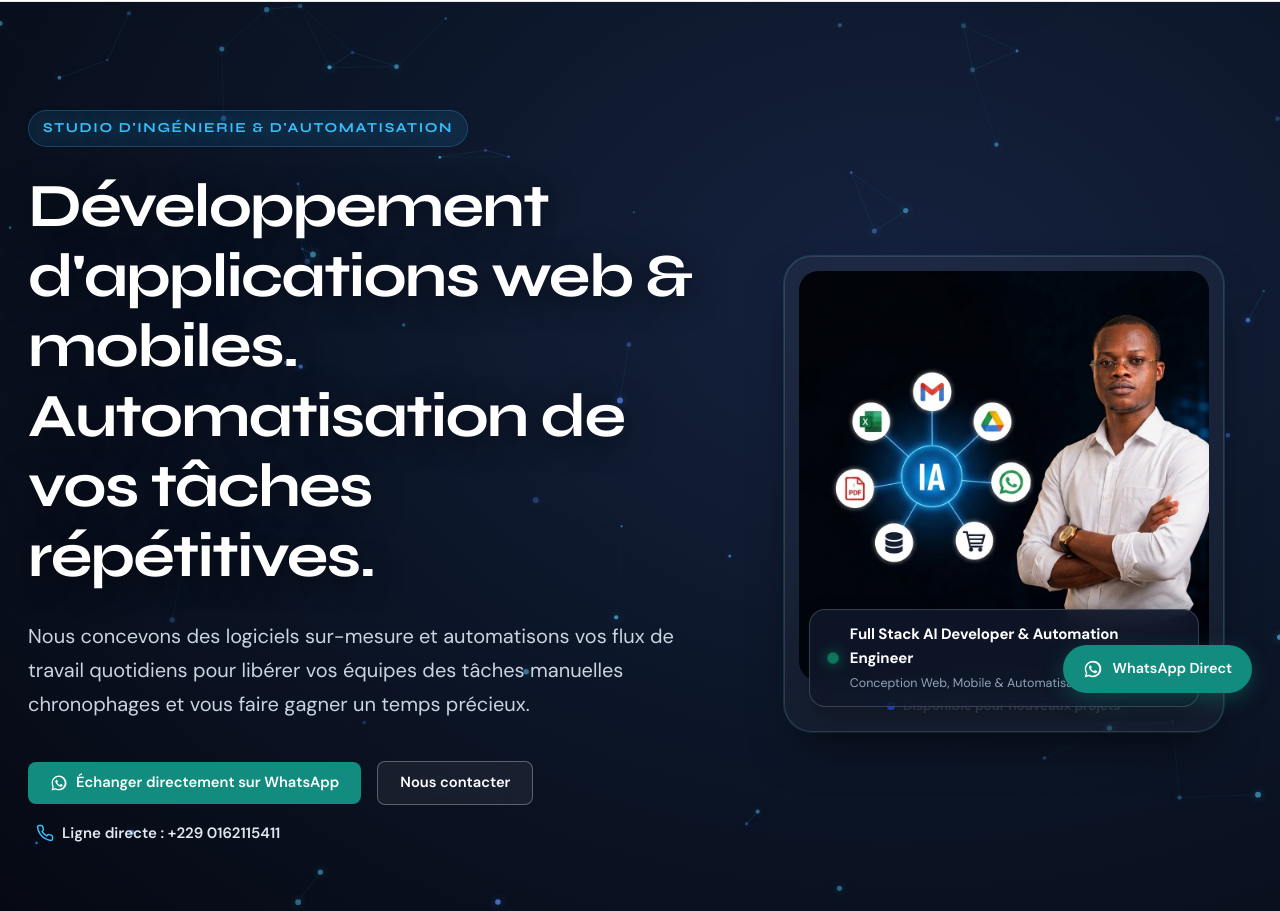
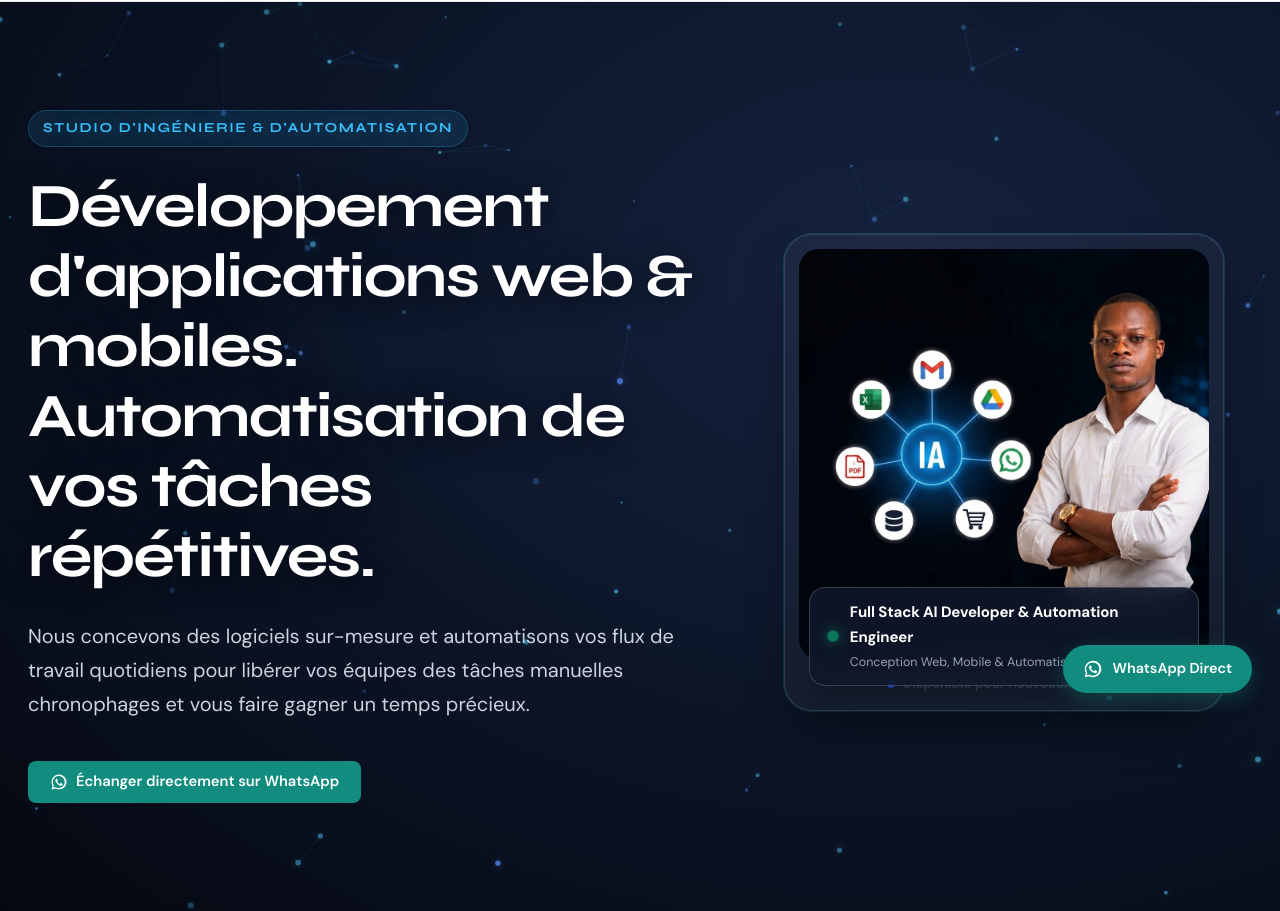
Before and after one commit to calebwils/AIFORCE, a plain HTML site: page index.html in a window 1280 px wide. Shown: the part 79-990 px from the top of the page. Drawn offline with Linux system fonts and the light colour scheme.

Commit message:
Remove get in touch button and direct line from hero section

```diff
--- a/index.html
+++ b/index.html
@@ -85,14 +85,7 @@
             <span data-i18n="hero_cta_wa">Échanger directement sur WhatsApp</span>
           </a>
 
-          <a href="#contact" class="btn btn-outline" data-i18n="hero_cta_contact">Nous contacter</a>
 
-          <a href="tel:+2290162115411" class="hero-direct-call">
-            <svg width="18" height="18" viewBox="0 0 24 24" fill="none" stroke="currentColor" stroke-width="2" stroke-linecap="round" stroke-linejoin="round">
-              <path d="M22 16.92v3a2 2 0 0 1-2.18 2 19.79 19.79 0 0 1-8.63-3.07 19.5 19.5 0 0 1-6-6 19.79 19.79 0 0 1-3.07-8.67A2 2 0 0 1 4.11 2h3a2 2 0 0 1 2 1.72 12.84 12.84 0 0 0 .7 2.81 2 2 0 0 1-.45 2.11L8.09 9.91a16 16 0 0 0 6 6l1.27-1.27a2 2 0 0 1 2.11-.45 12.84 12.84 0 0 0 2.81.7A2 2 0 0 1 22 16.92z"></path>
-            </svg>
-            <span data-i18n="hero_phone_direct">Ligne directe : +229 0162115411</span>
-          </a>
         </div>
       </div>
 
```
